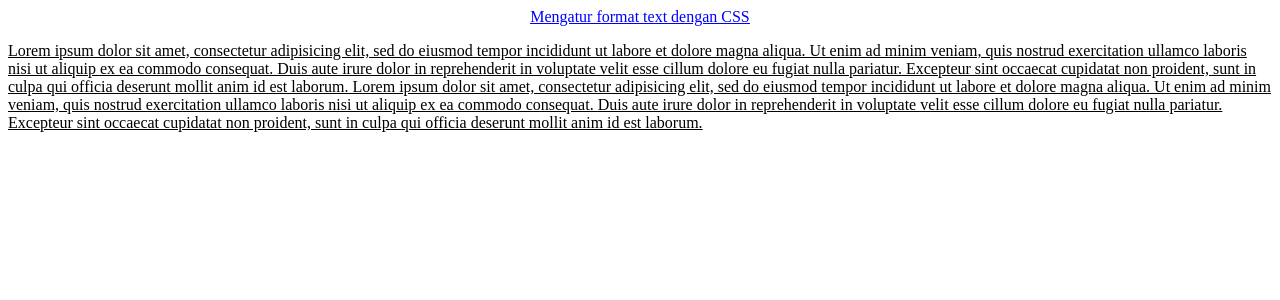
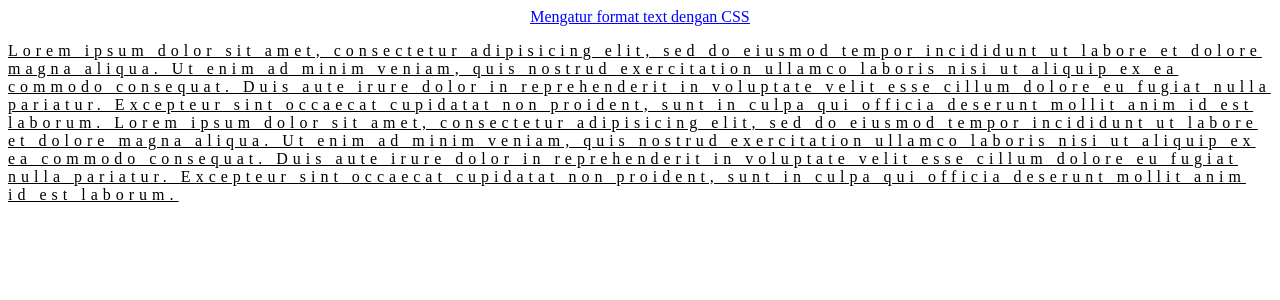
Before and after one commit to daudroi/DesainPemrograman_01, a PHP site: page / in a window 1280 px wide. Shown: the top 300 px of the page. Run offline with PHP 8.4, Linux system fonts and the light colour scheme.

Commit message:
membuat jarak antar spasi menjadiu 5px

```diff
--- a/Jobsheet2/styleText.css
+++ b/Jobsheet2/styleText.css
@@ -7,3 +7,7 @@
 body {
     text-decoration: underline;
 }
+
+.par1 {
+    letter-spacing: 5px;
+}
```
